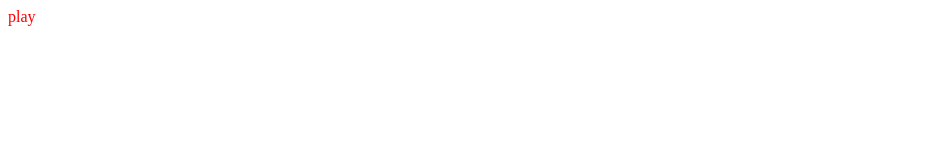
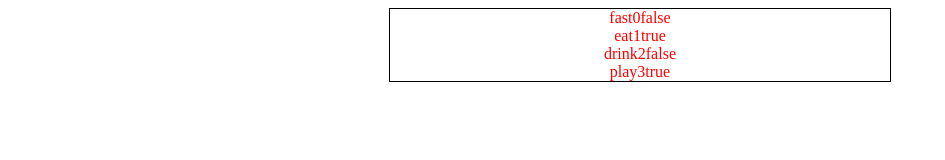
Before and after one commit to SajjadAhmad14/JS-ToDo, a website built with webpack: page src/index.html in a window 1280 px wide. Shown: the whole page, without its empty margins (0-945 px from the left). Built offline with nearby package versions, Linux system fonts and the light colour scheme.

Commit message:
Add a function to iterate through list and add items to html list

```diff
--- a/src/index.html
+++ b/src/index.html
@@ -9,6 +9,5 @@
   <body>
     <div class="todo">
     </div>
-    <script src="main.js"></script>
   </body>
 </html>
--- a/src/index.js
+++ b/src/index.js
@@ -1,27 +1,40 @@
-import './style.css';
+import "./style.css";
 
 const list = [
   {
     description: "play",
-    index: 0,
-    completed: true
+    index: 3,
+    completed: true,
   },
   {
     description: "eat",
     index: 1,
-    completed: true
+    completed: true,
   },
   {
     description: "drink",
     index: 2,
-    completed: false
-  }
-]
-
+    completed: false,
+  },
+  {
+    description: "fast",
+    index: 0,
+    completed: false,
+  },
+];
 
 const populateList = () => {
-  const todo = document.querySelector(".todo");
-  todo.innerText = list[0].description;
-}
+  const itemsList = document.querySelector(".todo");
+  list.sort((a, b) => {
+    return a.index - b.index;
+  });
+
+  list.map((item) => {
+    const singleItem = document.createElement("div");
+    singleItem.classList.add("item");
+    singleItem.innerText = item.description + item.index + item.completed;
+    itemsList.appendChild(singleItem);
+  });
+};
 
 populateList();
--- a/src/style.css
+++ b/src/style.css
@@ -1,3 +1,10 @@
 .todo {
+    border: 1px solid black;
+    margin: 0 auto;
+    max-width: 500px;
+    text-align: center;
+}
+
+.item {
     color: red;
 }
```
